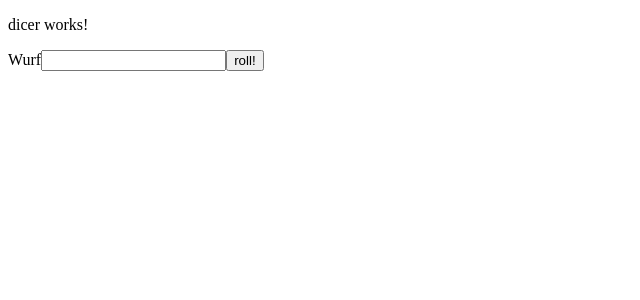
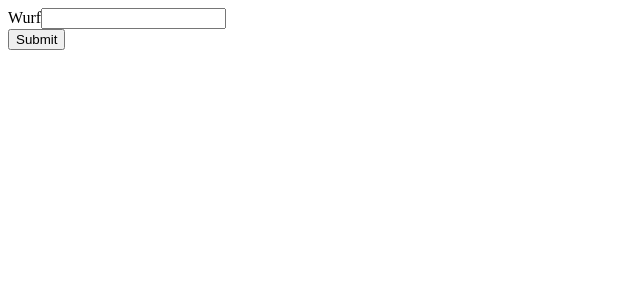
Before and after one commit to Lowkey2224/dice-sie, an Angular app: page / in a window 1280 px wide. Shown: the top 300 px of the page, without its empty margins (0-640 px from the left). Built offline with nearby package versions, Linux system fonts and the light colour scheme.

Commit message:
Improved usability

```diff
--- a/src/app/dicer/dicer.component.html
+++ b/src/app/dicer/dicer.component.html
@@ -1,9 +1,10 @@
-<p>
-  dicer works!
-</p>
-  <label  for="roll">Wurf</label>
-  <input id="roll" type="text" [(ngModel)]="rollString">
-  <input type="submit" value="roll!" (submit)="roll()" (click)="roll()">
+<form (ngSubmit)="roll()" #diceForm="ngForm">
+  <div class="form-group">
+    <label for="roll">Wurf</label>
+    <input id="roll" type="text" [(ngModel)]="rollString" name="roll">
+  </div>
+  <button type="submit" class="btn btn-success" [disabled]="!diceForm.form.valid">Submit</button>
+</form>
 <div *ngIf="rollResult">
   {{rollResult.result + rollResult.modificator }} = {{ rollResult.details }} + {{ rollResult.modificator }}
 </div>
```
